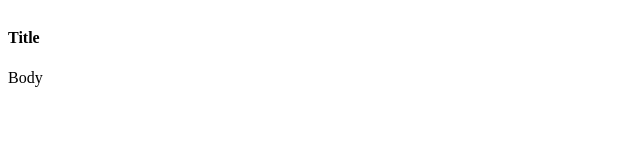
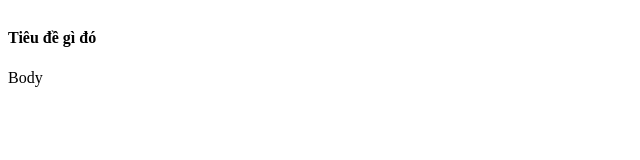
Before and after one commit to cuonghoai209/git-learning-1, a plain HTML site: page index.html in a window 1280 px wide. Shown: the full height of the page, 0-640 px from the left. Drawn offline with Linux system fonts and the light colour scheme.

Commit message:
đổi tên tiêu đề

```diff
--- a/index.html
+++ b/index.html
@@ -1,7 +1,7 @@
 <div class="card text-left">
   <img class="card-img-top" src="holder.js/100px180/" alt="">
   <div class="card-body">
-    <h4 class="card-title">Title</h4>
+    <h4 class="card-title">Tiêu đề gì đó</h4>
     <p class="card-text">Body</p>
   </div>
 </div>
```
